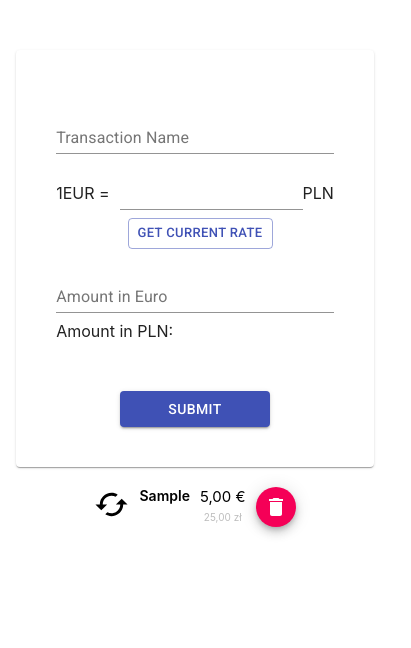
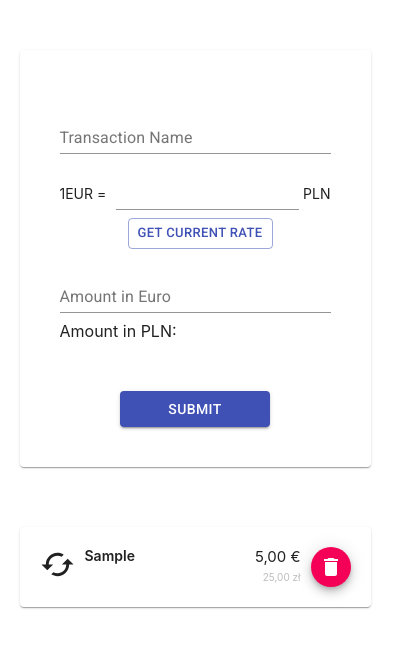
Before and after one commit to IngaSzeliga/currency-transactions, a React (Create React App) app: page / in a window 390 px wide. Both pictures are taken after typing "Sample", "5", "5" into the empty fields and a click on the button "SUBMIT". Shown: the top 648 px of the page, 411 px wide, since content can reach past the window. Built offline with nearby package versions, Linux system fonts and the light colour scheme.

Commit message:
Fixed isue with responsive web design and warning from Transaction

```diff
--- a/src/components/NewTransaction/NewTransaction.js
+++ b/src/components/NewTransaction/NewTransaction.js
@@ -67,10 +67,8 @@ class NewTransaction extends PureComponent {
   };
 
   handleFetchRate = () => {
-    const request = axios.get(
-      `${exchangeRateApiUrl}/latest?base=${EUR_NAME}&symbols=${PLN_NAME}`
-    );
-    request
+    axios
+      .get(`${exchangeRateApiUrl}/latest?base=${EUR_NAME}&symbols=${PLN_NAME}`)
       .then(({ data }) => {
         const { rates } = data;
         const { PLN: rate } = rates;
@@ -146,7 +144,8 @@ class NewTransaction extends PureComponent {
       rateFetchingError
     } = this.state;
     return (
-      <Paper className="new-transaction-container">
+      <div className="new-transaction-container">
+        <Paper className="new-transaction-container-paper">
           <TextField
             label="Transaction Name"
             onChange={this.handleTransactionName}
@@ -170,7 +169,7 @@ class NewTransaction extends PureComponent {
                 error={rateError !== ""}
                 helperText={rateError}
               />
-            PLN
+              &nbsp;PLN
             </div>
             <Button
               className="rate-button"
@@ -212,6 +211,7 @@ class NewTransaction extends PureComponent {
             />
           ) : null}
         </Paper>
+      </div>
     );
   }
 }
--- a/src/components/NewTransaction/NewTransaction.scss
+++ b/src/components/NewTransaction/NewTransaction.scss
@@ -1,23 +1,28 @@
 @import "../../config/sizes.scss";
+@import "../../config/mixins.scss";
 
 .new-transaction-container {
+  width: 90%;
+  @media only screen and (min-width: $desktop) {
+    width: 40%;
+  }
+  .new-transaction-container-paper {
     display: flex;
     flex-direction: column;
     padding: 40px;
-  @media only screen and (min-width: $tablet) {
-    width: 40%;
-  }
-
     .new-transaction-currency-rate {
       display: flex;
       align-items: baseline;
-    @media only screen and (max-width: $phone) {
+      @media only screen and (max-width: $tablet) {
         flex-direction: column;
         align-items: center;
       }
       .new-transaction-currency-rate-input-container {
         display: flex;
         align-items: baseline;
+        @media only screen and (max-width: $phone) {
+          font-size: 14px;
+        }
         .new-transaction-currency-rate-input {
           margin-left: 10px;
         }
@@ -27,9 +32,10 @@
       }
     }
     .new-transaction-exchange-amount-container {
-    white-space: nowrap;
-    overflow: hidden;
-    text-overflow: ellipsis;
+      @media only screen and (max-width: $phone) {
+        max-width: calc(100vw - 130px);
+      }
+      @include shorten-text;
     }
     .new-transaction-button-container {
       display: flex;
@@ -40,3 +46,4 @@
       }
     }
   }
+}
--- a/src/components/Transaction/Transaction.js
+++ b/src/components/Transaction/Transaction.js
@@ -1,9 +1,9 @@
 import React from "react";
 import PropTypes from "prop-types";
-import Fab from "@material-ui/core/Fab";
+import { Paper, Fab } from "@material-ui/core";
 import CachedIcon from "@material-ui/icons/Cached";
 import DeleteIcon from "@material-ui/icons/Delete";
-import { countryRegion, EUR_NAME, PLN_NAME } from "../../config";
+import { countryRegion, EUR_NAME } from "../../config";
 import "./Transaction.scss";
 
 const Transaction = props => {
@@ -12,15 +12,8 @@ const Transaction = props => {
     style: "currency",
     currency: EUR_NAME
   });
-  const convertedAmountFormatted = convertedAmount.toLocaleString(
-    countryRegion,
-    {
-      style: "currency",
-      currency: PLN_NAME
-    }
-  );
   return (
-    <div className="transaction-container">
+    <Paper className="transaction-container">
       <div>
         <CachedIcon fontSize="large" />
       </div>
@@ -30,7 +23,7 @@ const Transaction = props => {
           {amountFormatted}
         </div>
         <div className="transaction-container-amounts-converted-amount">
-          {convertedAmountFormatted}
+          {convertedAmount}
         </div>
       </div>
       <Fab
@@ -42,7 +35,7 @@ const Transaction = props => {
       >
         <DeleteIcon />
       </Fab>
-    </div>
+    </Paper>
   );
 };
 
@@ -50,7 +43,7 @@ Transaction.propTypes = {
   id: PropTypes.string.isRequired,
   title: PropTypes.string.isRequired,
   amount: PropTypes.number.isRequired,
-  convertedAmount: PropTypes.number.isRequired,
+  convertedAmount: PropTypes.string.isRequired,
   deleteTransaction: PropTypes.func.isRequired
 };
 
--- a/src/components/Transaction/Transaction.scss
+++ b/src/components/Transaction/Transaction.scss
@@ -1,19 +1,39 @@
 @import "../../config/style.scss";
 @import "../../config/sizes.scss";
+@import "../../config/mixins.scss";
 
 .transaction-container {
   display: flex;
-  margin: 20px 0;
+  justify-content: space-between;
+  margin-top: 20px;
+  padding: 40px;
+  @media only screen and (max-width: $phone) {
+    width: auto;
+    margin-left: 0;
+    padding: 20px;
+  }
   .transaction-container-title {
     margin: 0 20px;
     font-weight: 600;
+    // transaction icon (35px) + button delete with margin (70px) = 105px
+    // transaction-container-title margin = 40px
+    width: calc((100% - 105px) / 2 - 40px);
+    @include shorten-text;
     @media only screen and (max-width: $phone) {
       margin: 0 10px;
       font-size: 14px;
+      width: calc((100% - 85px) / 2 - 20px);
     }
   }
   .transaction-container-amounts {
+    // transaction icon (35px) + button delete with margin (70px) = 105px
+    width: calc((100% - 105px) / 2);
+    @media only screen and (max-width: $phone) {
+      width: calc((100% - 85px) / 2);
+    }
     .transaction-container-amounts-amount {
+      text-align: right;
+      @include shorten-text;
       font-size: 18px;
       @media only screen and (max-width: $phone) {
         font-size: 15px;
@@ -23,7 +43,8 @@
       margin-top: 5px;
       color: $light-gray;
       font-size: 13px;
-      text-align: center;
+      text-align: right;
+      @include shorten-text;
       @media only screen and (max-width: $phone) {
         font-size: 10px;
       }
--- /dev/null
+++ b/src/config/mixins.scss
@@ -0,0 +1,5 @@
+@mixin shorten-text {
+  white-space: nowrap;
+  overflow: hidden;
+  text-overflow: ellipsis;
+}
--- a/src/config/sizes.scss
+++ b/src/config/sizes.scss
@@ -1,2 +1,3 @@
 $phone: 576px;
 $tablet: 768px;
+$desktop: 1200px;
--- a/src/containers/TransactionsHistory/TransactionsHistory.js
+++ b/src/containers/TransactionsHistory/TransactionsHistory.js
@@ -1,6 +1,7 @@
 import React from "react";
 import PropTypes from "prop-types";
 import Transaction from "../../components/Transaction";
+import "./TransactionsHistory.scss";
 
 const TransactionsHistory = props => {
   const { transactions, deleteTransaction } = props;
--- /dev/null
+++ b/src/containers/TransactionsHistory/TransactionsHistory.scss
@@ -0,0 +1,9 @@
+@import "../../config/sizes.scss";
+
+.transactions-history-container {
+  padding: 40px;
+  width: 90%;
+  @media only screen and (min-width: $desktop) {
+    width: 40%;
+  }
+}
```
Lines whose indentation alone changed are shown as unchanged.
